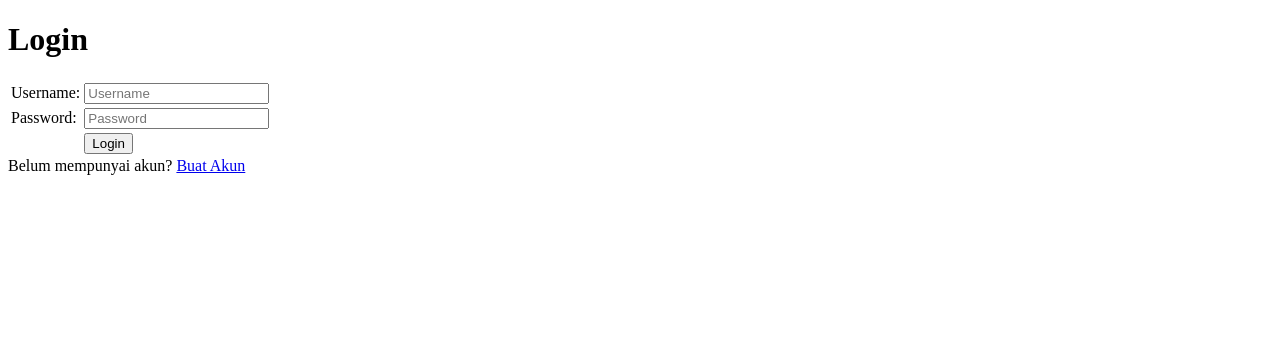
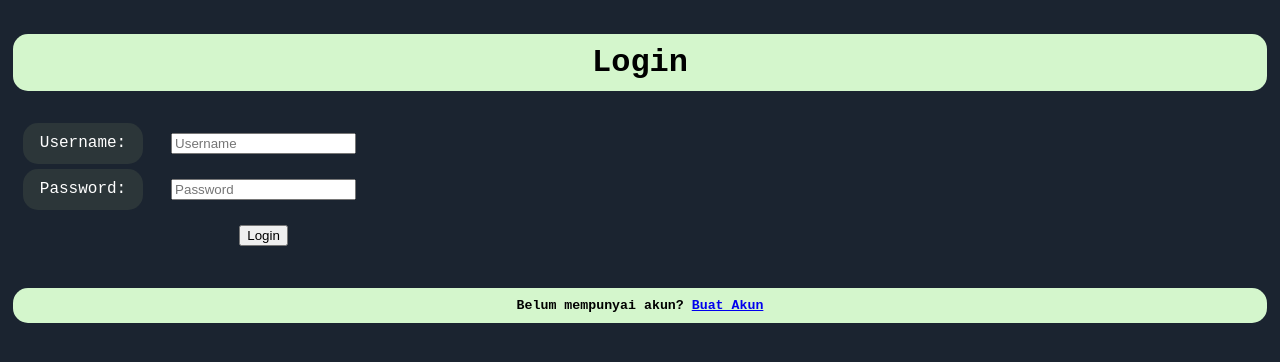
Before and after one commit to SyafriBarry/Tugas2PBP, a Django app: page /todolist/login/ in a window 1280 px wide. Shown: the top 362 px of the page. Run offline with Django 4.2, Linux system fonts and the light colour scheme.

Commit message:
proses 85%

```diff
--- a/todolist/templates/login.html
+++ b/todolist/templates/login.html
@@ -8,24 +8,34 @@
 
 <div class = "login">
 
-    <h1>Login</h1>
+    <body style = "font-family:'Courier New';text-align:center; padding: 5px; background-color: #1B2430; color: rgb(0, 0, 0);">
+    <h1 style = "text-align: center; background-color: #D4F6CC; border-radius: 15px 15px 15px 15px; color: rgb(0, 0, 0); padding: 10px; ">Login</h1>
 
     <form method="POST" action="">
         {% csrf_token %}
-        <table>
+        <style>
+            table, th, td, button {
+
+              padding: 5px;
+            }
+            table {
+              border-spacing: 5px;
+            }
+            </style>
+        <table style="width:30%">
             <tr>
-                <td>Username: </td>
-                <td><input type="text" name="username" placeholder="Username" class="form-control"></td>
+                <td style = "text-align: center; border-radius: 15px 15px 15px 15px; background-color: #2C3639; color: rgb(255, 255, 255); padding: 10px; ">Username: </td>
+                <td style = "text-align: center; padding: 10px; "><input type="text" name="username" placeholder="Username" class="form-control"></td>
             </tr>
 
             <tr>
-                <td>Password: </td>
-                <td><input type="password" name="password" placeholder="Password" class="form-control"></td>
+                <td style ="text-align: center; border-radius: 15px 15px 15px 15px; background-color: #2C3639; color: rgb(255, 255, 255); padding: 10px; ">Password: </td>
+                <td style ="text-align: center; padding: 10px; "><input type="password" name="password" placeholder="Password" class="form-control"></td>
             </tr>
 
             <tr>
-                <td></td>
-                <td><input class="btn login_btn" type="submit" value="Login"></td>
+                <td ></td>
+                <td style ="text-align: center; background-color: #1B2430; color: rgb(0, 0, 0); padding: 10px; " ><input class="btn login_btn" type="submit" value="Login"></td>
             </tr>
         </table>
     </form>
@@ -33,13 +43,15 @@
     {% if messages %}
         <ul>
             {% for message in messages %}
-                <li>{{ message }}</li>
+                <li style = "color: rgb(255, 255, 255); ">{{ message }}</li>
             {% endfor %}
         </ul>
     {% endif %}
 
-    Belum mempunyai akun? <a href="{% url 'todolist:register' %}">Buat Akun</a>
 
+        <h5 style = "text-align: center; background-color: #D4F6CC; border-radius: 15px 15px 15px 15px; color: rgb(0, 0, 0); padding: 10px; ">Belum mempunyai akun? <a href="{% url 'todolist:register' %}">Buat Akun</a></h5>
+
+</body>
 </div>
 
 {% endblock content %}
```
Also changed, not shown: todolist/templates/create-task.html (+14 -3 lines), todolist/templates/register.html (+13 -3 lines), todolist/templates/todolist.html (+5 -5 lines).
